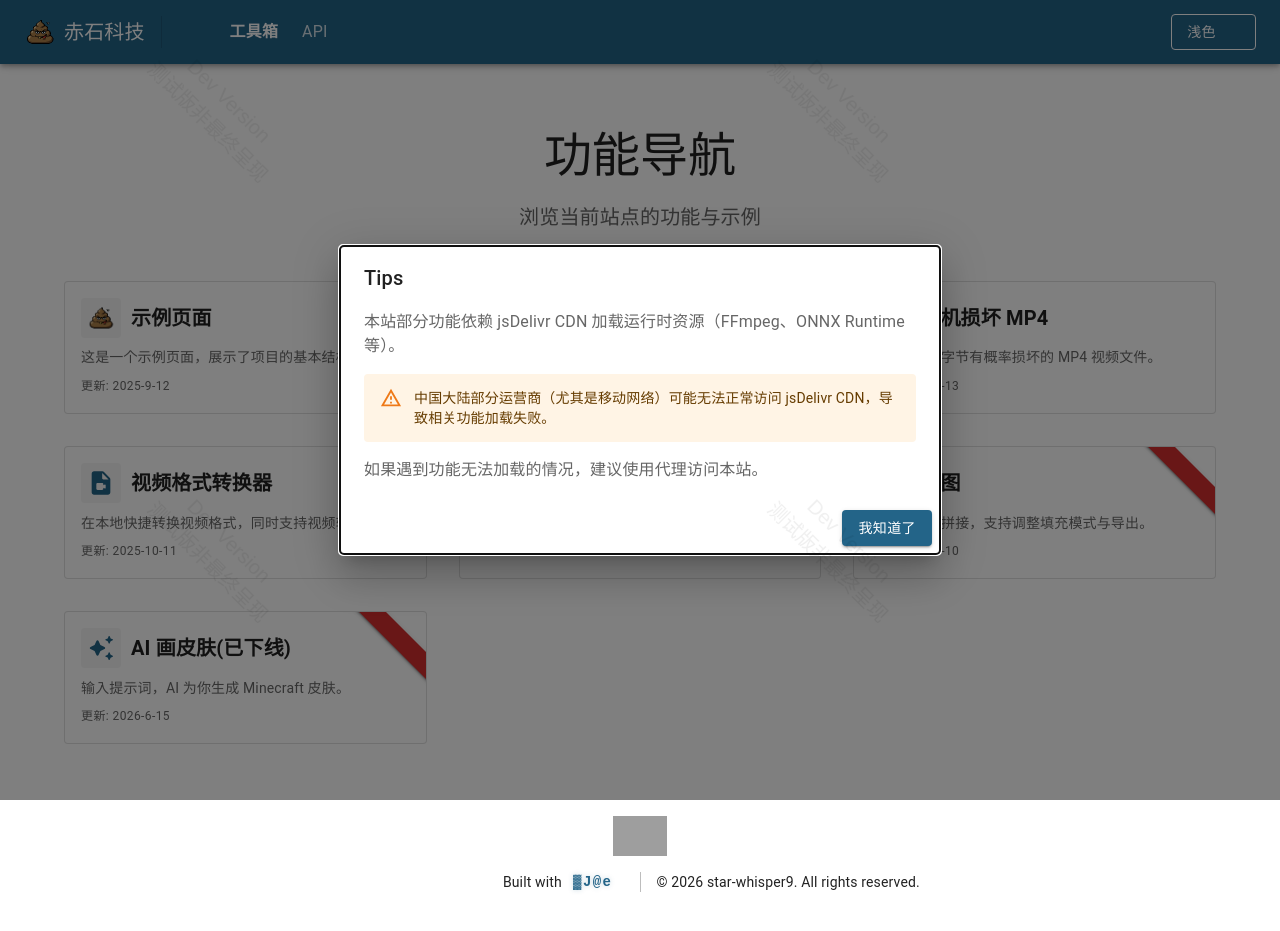
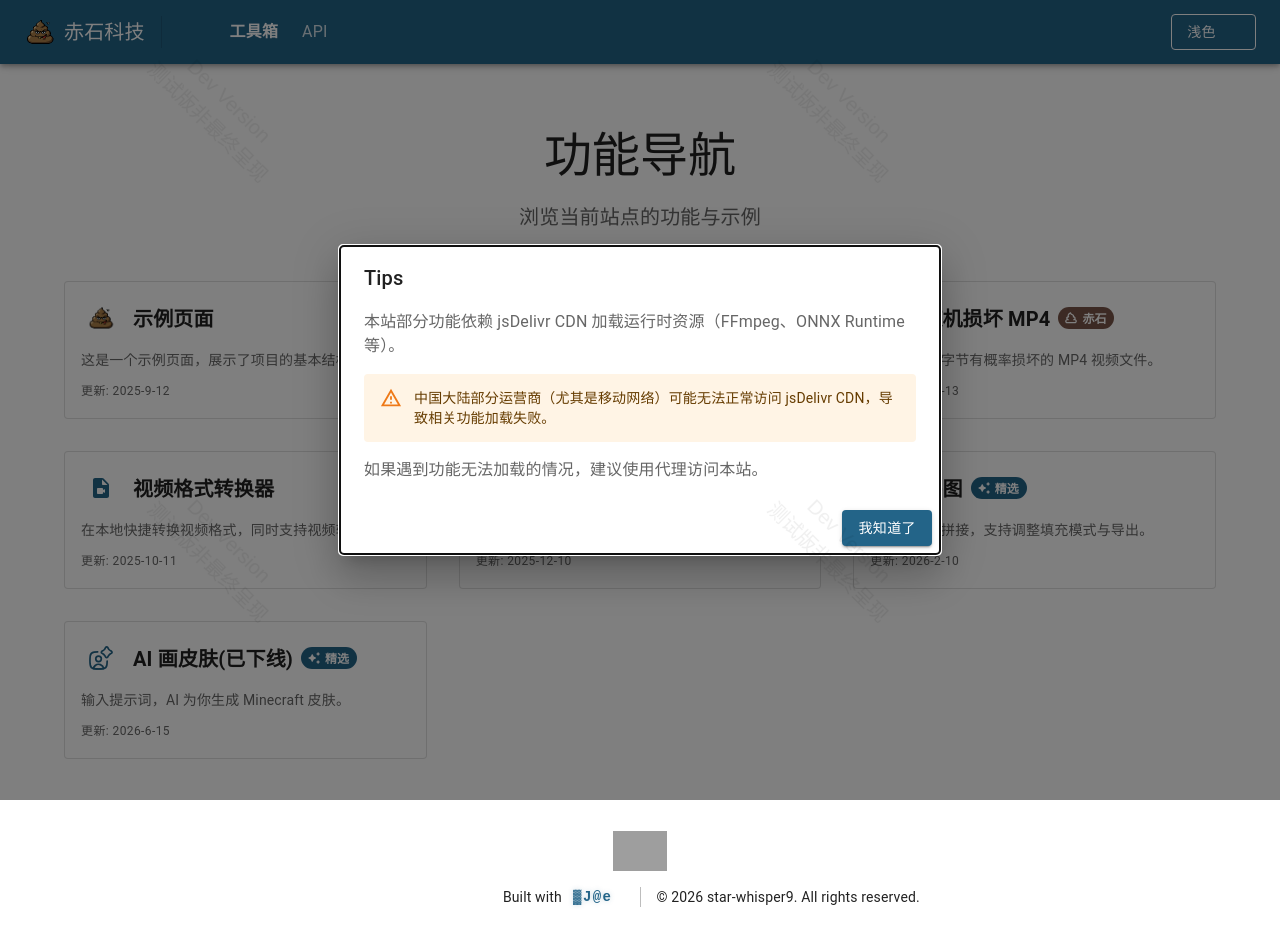
Before and after one commit to star-whisper9/chishi-tech, a React (Vite) app: page / in a window 1280 px wide. Built offline with nearby package versions, Linux system fonts and the light colour scheme; grey boxes are pictures that could not be loaded; some icons are missing.

Commit message:
feat: 添加了自定义的便便和AI画图图标 refactor: 调整了页面卡片的样式，使其更美观、符合MD设计风格

```diff
--- /dev/null
+++ b/src/components/common/Icons/AIGeneraionImage.tsx
@@ -0,0 +1,36 @@
+import * as React from "react";
+import { SvgIcon } from "@mui/material";
+import type { SvgIconProps } from "@mui/material";
+
+/**
+ * AI 画皮肤页面的图标。
+ * 用法：<AIGeneraionImage fontSize="large" color="primary" />
+ */
+const AIGeneraionImage = React.forwardRef<SVGSVGElement, SvgIconProps>(
+  (props, ref) => {
+    return (
+      <SvgIcon {...props} ref={ref} viewBox="0 0 24 24">
+        <svg
+          xmlns="http://www.w3.org/2000/svg"
+          width="1em"
+          height="1em"
+          viewBox="0 0 14 14"
+        >
+          <path d="M0 0h14v14H0z" fill="none" />
+          <g
+            fill="none"
+            stroke="currentColor"
+            stroke-linecap="round"
+            stroke-linejoin="round"
+          >
+            <path d="M8.85 2.188c.49-.49.566-.94.923-1.393a.687.687 0 0 1 1.085 0c.356.453.432.903.923 1.393c.49.49.94.566 1.393.923a.687.687 0 0 1 0 1.085c-.453.357-.903.433-1.393.923s-.567.94-.923 1.393a.687.687 0 0 1-1.085 0C9.416 6.06 9.34 5.61 8.85 5.12s-.94-.566-1.393-.923a.687.687 0 0 1 0-1.085c.453-.356.903-.432 1.393-.923m-3.804 1.18a27 27 0 0 0-2.11.169a2.52 2.52 0 0 0-2.214 2.22c-.092.856-.17 1.734-.17 2.63s.078 1.774.17 2.63a2.52 2.52 0 0 0 2.214 2.22c.86.095 1.744.178 2.645.178c.9 0 1.784-.083 2.645-.179a2.52 2.52 0 0 0 2.214-2.22c.079-.735.147-1.487.165-2.252" />
+            <path d="M5.581 13.416c-.9 0-1.784-.083-2.645-.179a2.5 2.5 0 0 1-.393-.076a3.27 3.27 0 0 1 1.085-1.801a3.085 3.085 0 0 1 4.976 1.775v.03a2.5 2.5 0 0 1-.378.072c-.86.096-1.744.179-2.645.179m-.007-4.328c1.035 0 1.617-.582 1.617-1.616s-.582-1.617-1.617-1.617s-1.617.582-1.617 1.617c0 1.034.582 1.616 1.617 1.616" />
+          </g>
+        </svg>
+      </SvgIcon>
+    );
+  },
+);
+
+AIGeneraionImage.displayName = "AIGeneraionImage";
+export default AIGeneraionImage;
--- /dev/null
+++ b/src/components/common/Icons/Poop.tsx
@@ -0,0 +1,29 @@
+import * as React from "react";
+import { SvgIcon } from "@mui/material";
+import type { SvgIconProps } from "@mui/material";
+
+/**
+ * 棕色便便图标，用于「赤石」小 Chip。
+ * 用法：<Poop fontSize="small" />
+ */
+const Poop = React.forwardRef<SVGSVGElement, SvgIconProps>((props, ref) => {
+  return (
+    <SvgIcon {...props} ref={ref} viewBox="0 0 24 24">
+      <svg
+        xmlns="http://www.w3.org/2000/svg"
+        width="1em"
+        height="1em"
+        viewBox="0 0 24 24"
+      >
+        <path d="M0 0h24v24H0z" fill="none" />
+        <path
+          fill="currentColor"
+          d="M19.58 14.17c.27-.5.42-1.06.42-1.67c0-1.64-1.14-3.02-2.67-3.4c.07-.5.02-.97-.14-1.42c-.49-1.33-1.9-2.06-3.21-2.61c-1.69-.7-1.78-1.95-1.78-2.08c0-.34-.18-.66-.47-.85s-.66-.2-.97-.05c-.15.07-3.77 1.85-4.47 4.72a4.1 4.1 0 0 0 .12 2.35a3.506 3.506 0 0 0-2 5a3.505 3.505 0 0 0-2.42 3.33c0 1.93 1.57 3.5 3.5 3.5h13c1.93 0 3.5-1.57 3.5-3.5c0-1.55-1.02-2.88-2.42-3.33ZM18.5 19h-13c-.83 0-1.5-.67-1.5-1.5S4.67 16 5.5 16h2c.55 0 1-.45 1-1s-.45-1-1-1c-.83 0-1.5-.67-1.5-1.5S6.67 11 7.5 11H8c.38 0 .73-.21.89-.55s.13-.74-.09-1.05c-.54-.72-.73-1.41-.56-2.11c.27-1.12 1.4-2.12 2.34-2.77c.38.81 1.13 1.77 2.63 2.4c1.24.52 1.93 1 2.1 1.46c.04.11.16.43-.21 1.17c-.15.31-.14.68.04.97s.5.47.85.47h.5c.83 0 1.5.67 1.5 1.5s-.67 1.5-1.5 1.5c-.55 0-1 .45-1 1s.45 1 1 1h2c.83 0 1.5.67 1.5 1.5s-.67 1.5-1.5 1.5Z"
+        />
+      </svg>
+    </SvgIcon>
+  );
+});
+
+Poop.displayName = "Poop";
+export default Poop;
--- a/src/components/common/Navigation/PageCard.tsx
+++ b/src/components/common/Navigation/PageCard.tsx
@@ -6,9 +6,12 @@
   Typography,
   Box,
   Stack,
+  Chip,
 } from "@mui/material";
 import { useNavigate } from "react-router-dom";
 import type { Page } from "../../../pages";
+import { AutoAwesomeRounded } from "@mui/icons-material";
+import Poop from "../Icons/Poop";
 
 interface PageCardProps {
   page: Page;
@@ -16,7 +19,6 @@
 
 const PageCard: React.FC<PageCardProps> = ({ page }) => {
   const navigate = useNavigate();
-  const showRibbon = page.shit === false; // 只有明确为 false 时才显示缎带
 
   return (
     <Card
@@ -26,34 +28,17 @@
         display: "flex",
         flexDirection: "column",
         position: "relative",
-        overflow: "hidden",
       }}
     >
-      {/* 缎带标记 */}
-      {showRibbon && (
-        <Box
-          sx={{
-            position: "absolute",
-            top: 16,
-            right: -32,
-            width: 120,
-            height: "1.2rem",
-            py: 0.5,
-            bgcolor: "error.main",
-            transform: "rotate(45deg)",
-            transformOrigin: "center",
-            zIndex: 1,
-            boxShadow: 2,
-          }}
-        ></Box>
-      )}
       <CardActionArea
         onClick={() => navigate(page.link)}
         sx={{ flexGrow: 1, alignItems: "stretch" }}
       >
         <CardContent>
-          <Stack spacing={1.2}>
-            <Box display="flex" alignItems="center" gap={1.25}>
+          <Stack spacing={1.5}>
+            {/* 头部：图标 + 标题 + 标签 */}
+            <Box display="flex" alignItems="center" gap={1.5}>
+              {/* 大图标 Box */}
               {page.icon && (
                 <Box
                   sx={{
@@ -63,22 +48,98 @@
                     alignItems: "center",
                     justifyContent: "center",
                     flexShrink: 0,
-                    borderRadius: 1,
+                    borderRadius: 1.5,
                     bgcolor: (theme) =>
                       theme.palette.mode === "light"
-                        ? theme.palette.action.hover
-                        : theme.palette.action.selected,
-                    "& svg": { fontSize: 28 },
-                    "& img": { width: 28, height: 28, objectFit: "contain" },
+                        ? "primary.50"
+                        : "primary.900",
+                    color: "primary.main",
+                    "& svg": { fontSize: 24 },
+                    "& img": { width: 24, height: 24, objectFit: "contain" },
                   }}
                 >
                   {page.icon}
                 </Box>
               )}
-              <Typography variant="h6" component="h3" fontWeight={600}>
-                {page.title}
-              </Typography>
+
+              {/* 右侧：标题与标签 */}
+              <Box sx={{ flexGrow: 1, minWidth: 0 }}>
+                {/*
+                  移除 flexWrap="wrap" 可以避免因宽度不够导致标签换行时，
+                  alignItems="center" 把标题也往上顶的情况。
+                  如果需要换行，保留 wrap，但依赖微调。
+                */}
+                <Box display="flex" alignItems="center" gap={1} flexWrap="wrap">
+                  <Typography
+                    variant="h6"
+                    component="h3"
+                    sx={{
+                      fontWeight: 600,
+                      // 1. 修复大图标与标题未对齐：将 1.2 改为 1.4 或 normal，让文字包围盒更饱满
+                      lineHeight: 1.4,
+                      // 2. 视觉微调：将中文字往下压 1px（或者根据你的字体微调）
+                      transform: "translateY(1px)",
+                    }}
+                  >
+                    {page.title}
+                  </Typography>
+
+                  {page.shit === false && (
+                    <Chip
+                      label="精选"
+                      size="small"
+                      color="primary"
+                      icon={<AutoAwesomeRounded />}
+                      sx={{
+                        height: 22,
+                        fontSize: "0.75rem", // 稍微调大一点点，0.7 有时渲染发虚
+                        fontWeight: 600,
+                        "& .MuiChip-label": {
+                          px: 1,
+                          lineHeight: 1, // 3. 抹除文字默认行高
+                          transform: "translateY(0.5px)", // 4. 微调 Chip 内中文字的位置
+                        },
+                        "& .MuiChip-icon": {
+                          fontSize: 14,
+                          ml: "6px", // 缩小图标和边缘的距离
+                          mr: "-4px", // 缩小图标和文字的距离
+                        },
+                      }}
+                    />
+                  )}
+
+                  {page.shit === true && (
+                    <Chip
+                      label="赤石"
+                      size="small"
+                      icon={<Poop />}
+                      sx={{
+                        height: 22,
+                        fontSize: "0.75rem",
+                        fontWeight: 600,
+                        color: "#fff",
+                        bgcolor: "#795548",
+                        "& .MuiChip-label": {
+                          px: 1,
+                          lineHeight: 1,
+                          transform: "translateY(0.5px)",
+                        },
+                        "& .MuiChip-icon": {
+                          color: "#fff",
+                          fontSize: 14,
+                          ml: "6px",
+                          mr: "-4px",
+                          // 有些自定义 SVG 图标可能没居中，如果有问题可以加这一句：
+                          // transform: "translateY(-0.5px)"
+                        },
+                        "&:hover": { bgcolor: "#5d4037" },
+                      }}
+                    />
+                  )}
+                </Box>
+              </Box>
             </Box>
+
             <Typography
               variant="body2"
               color="text.secondary"
--- a/src/pages/index.tsx
+++ b/src/pages/index.tsx
@@ -1,12 +1,12 @@
 import React from "react";
 import {
   AspectRatio,
-  AutoAwesomeRounded,
   GridOnRounded,
   QrCode2Rounded,
   VideoFileRounded,
 } from "@mui/icons-material";
 import VideocamOffRoundedIcon from "@mui/icons-material/VideocamOffRounded";
+import AIGeneraionImage from "../components/common/Icons/AIGeneraionImage";
 // 位图两种使用方式：
 // 1) public 下直接 /xxx.png 访问（不指纹）
 // 2) src/assets 下 import 进来（构建指纹，推荐）
@@ -18,7 +18,7 @@
   description: string;
   lastUpdated: string;
   link: string;
-  shit?: boolean; // 可选标记，false 时显示缎带标记，null/undefined/true 时不显示
+  shit?: boolean; // false 显示「精选」；true 显示「赤石」；不填则不显示
 };
 
 export const pages: Page[] = [
@@ -34,7 +34,6 @@
     description: "这是一个示例页面，展示了项目的基本结构。",
     lastUpdated: "2025-9-12",
     link: "/example",
-    shit: false, // 显示缎带标记
   },
   {
     title: "二维码时钟",
@@ -42,6 +41,7 @@
     description: "每秒更新的时间二维码，可选择常用时区。",
     lastUpdated: "2025-9-12",
     link: "/qrclock",
+    shit: true,
   },
   {
     title: "随机损坏 MP4",
@@ -49,6 +49,7 @@
     description: "导出一个每字节有概率损坏的 MP4 视频文件。",
     lastUpdated: "2025-9-13",
     link: "/badvideo",
+    shit: true,
   },
   {
     title: "视频格式转换器",
@@ -56,7 +57,6 @@
     description: "在本地快捷转换视频格式，同时支持视频转动图。",
     lastUpdated: "2025-10-11",
     link: "/videoconvertor",
-    shit: false,
   },
   {
     title: "图像放大",
@@ -76,7 +76,7 @@
   },
   {
     title: "AI 画皮肤(已下线)",
-    icon: <AutoAwesomeRounded color="primary" fontSize="large" />,
+    icon: <AIGeneraionImage color="primary" fontSize="large" />,
     description: "输入提示词，AI 为你生成 Minecraft 皮肤。",
     lastUpdated: "2026-6-15",
     link: "/skingen",
```
